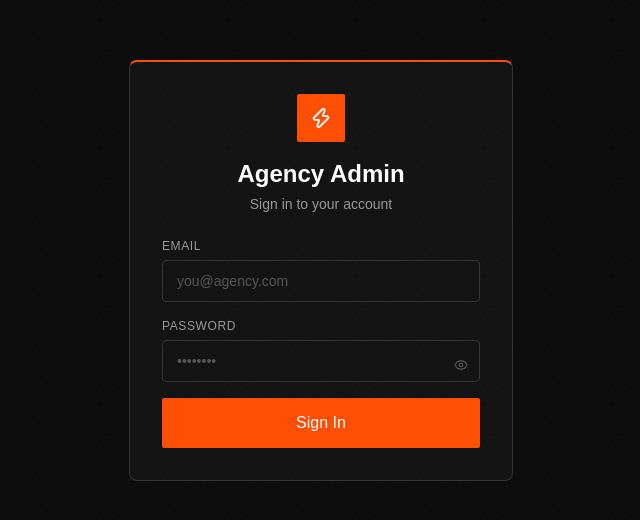
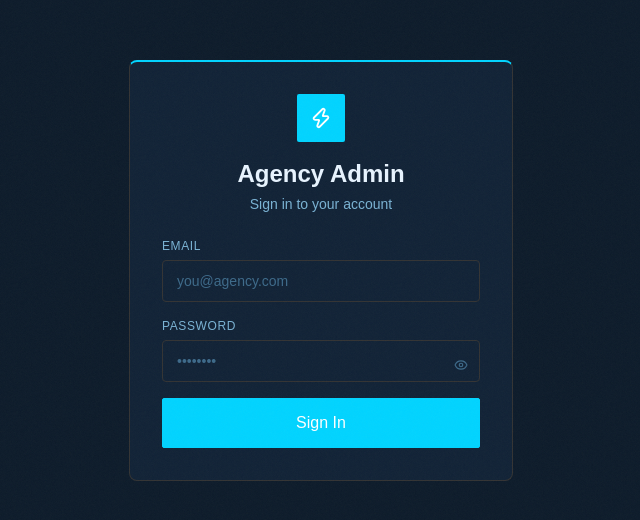
Before and after one commit to MehmaRashid123/portfolio-admin, a Next.js app: page /login in a window 1280 px wide. Shown: the part 130-650 px from the top of the page, without its empty margins (319-959 px from the left). Built offline with nearby package versions, Linux system fonts and the light colour scheme; a web font is replaced by a local one.

Commit message:
force redeploy1

```diff
--- a/app/globals.css
+++ b/app/globals.css
@@ -6,17 +6,18 @@
 @tailwind utilities;
 
 :root {
-  --bg-primary: #0a0a0a;
-  --bg-surface: #111111;
-  --bg-elevated: #1a1a1a;
-  --text-primary: #ffffff;
-  --text-secondary: #999999;
-  --text-muted: #555555;
-  --accent: #FF4D00;
-  --accent-dim: #FF4D0022;
-  --accent-hover: #FF6B2B;
-  --border: #222222;
-  --border-accent: #FF4D00;
+  --bg-primary: #0d1b2a;
+  --bg-surface: #112236;
+  --bg-elevated: #163050;
+  --text-primary: #e8f4ff;
+  --text-secondary: #7ab3d4;
+  --text-muted: #3d6a8a;
+  --accent: #00d4ff;
+  --accent-2: #7b2fff;
+  --accent-dim: rgba(0, 212, 255, 0.15);
+  --accent-hover: #33ddff;
+  --border: rgba(0, 212, 255, 0.12);
+  --border-accent: #00d4ff;
   --danger: #FF3B3B;
   --success: #22C55E;
 }
@@ -113,9 +114,9 @@ body::before {
   width: 100%;
 }
 
-/* Orange glow */
-.orange-glow {
-  box-shadow: 0 0 20px var(--accent-dim);
+/* Cyan glow */
+.cyan-glow {
+  box-shadow: 0 0 20px rgba(0, 212, 255, 0.2), 0 0 40px rgba(123, 47, 255, 0.1);
 }
 
 /* Skeleton animation */
```
